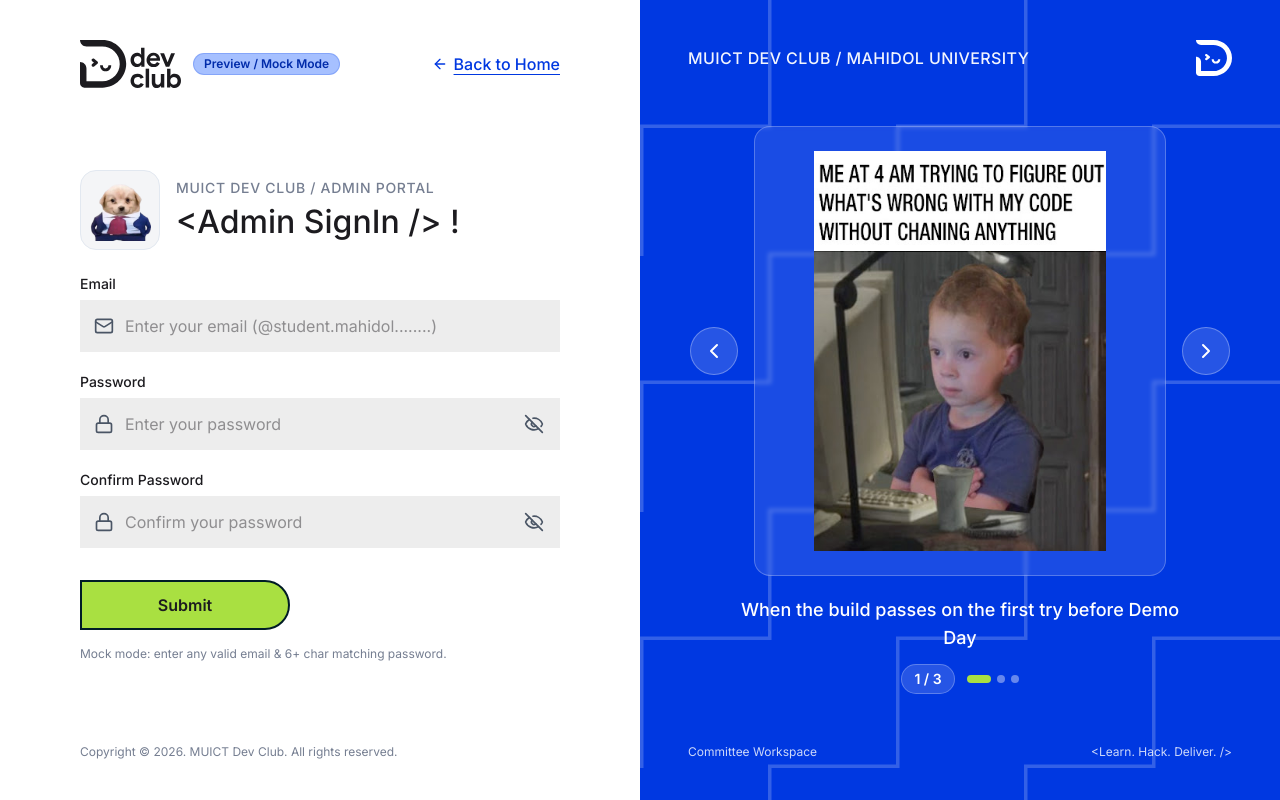
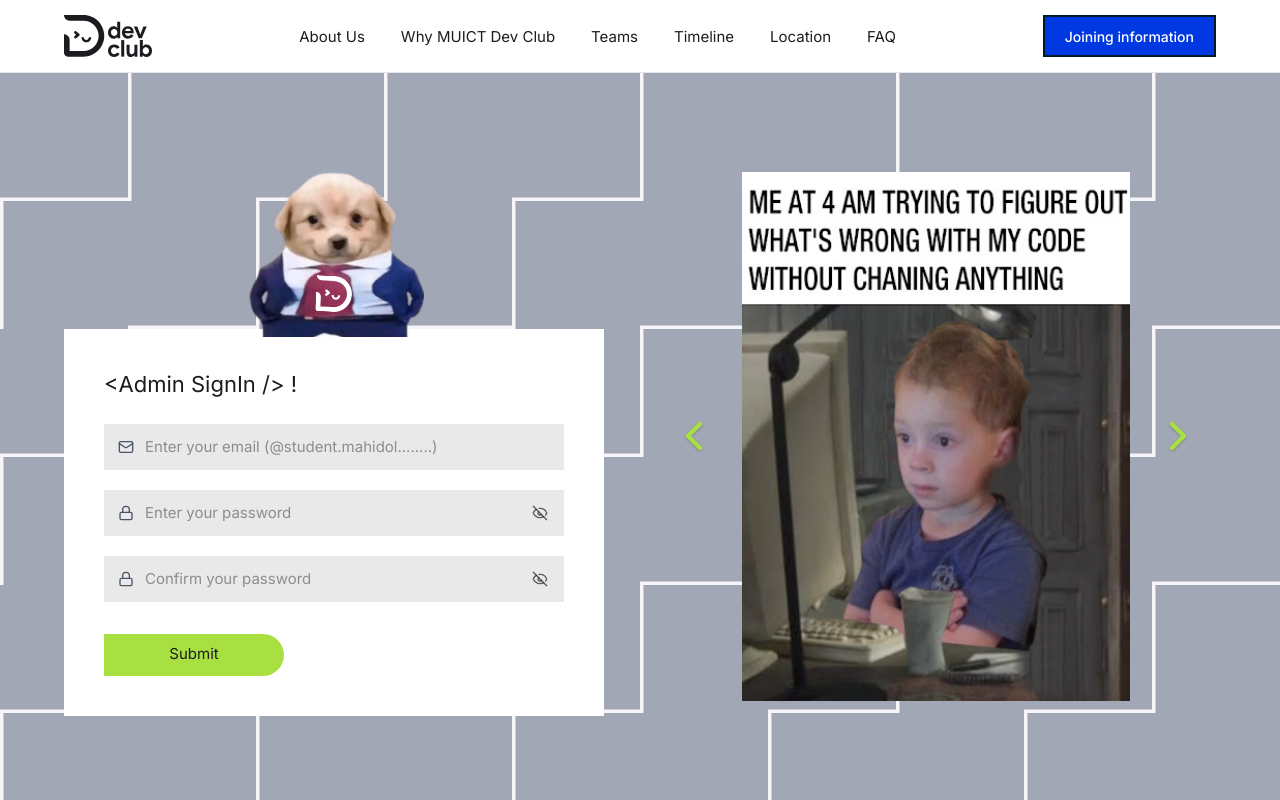
Before and after one commit to SXTIER/dev-club-redesign-2026, a Next.js app: page /admin/login in a window 1280 px wide. Built offline with nearby package versions, Linux system fonts and the light colour scheme.

Commit message:
style(admin): match Admin Signin layout to Figma grey grid canvas, mascot atop white card, and lime meme arrows

```diff
--- a/src/components/admin/AdminLoginView.tsx
+++ b/src/components/admin/AdminLoginView.tsx
@@ -1,10 +1,8 @@
 "use client";
 
 import { useState, type FormEvent } from "react";
-import Link from "next/link";
 import { useRouter } from "next/navigation";
 import {
-  ArrowLeft,
   ChevronLeft,
   ChevronRight,
   Eye,
@@ -12,7 +10,7 @@ import {
   Lock,
   Mail,
 } from "lucide-react";
-import { Badge } from "@/components/ui/Badge";
+import { PublicNavbar } from "@/components/public/PublicNavbar";
 import { ContentImage } from "@/components/ui/ContentImage";
 import { useAppData } from "@/context/AppDataContext";
 import { ApiError } from "@/lib/services/contracts";
@@ -26,7 +24,7 @@ interface FieldErrors {
 
 export function AdminLoginView() {
   const router = useRouter();
-  const { site, signinMemes, mode, services } = useAppData();
+  const { signinMemes, services } = useAppData();
 
   const [email, setEmail] = useState("");
   const [password, setPassword] = useState("");
@@ -108,35 +106,28 @@ export function AdminLoginView() {
   };
 
   return (
-    <div className="min-h-screen w-full bg-[#FFFFFF] flex flex-col lg:grid lg:grid-cols-2 overflow-x-hidden">
-      {/* Left Panel: Sign-in Form */}
-      <div className="flex flex-col justify-between px-5 sm:px-10 lg:px-14 xl:px-20 py-6 sm:py-10 bg-[#FFFFFF]">
-        <div className="flex flex-wrap items-center justify-between gap-4">
-          <div className="flex items-center gap-3">
-            <ContentImage
-              asset={site.logoDark}
-              className="h-10 sm:h-12 w-auto object-contain"
-              priority
+    <div className="min-h-screen w-full flex flex-col bg-[#A1A7B4] overflow-x-hidden">
+      <PublicNavbar />
+
+      <main className="relative flex-1 w-full bg-[#A1A7B4] flex items-center">
+        {/* Stepped White Grid Background Pattern */}
+        <div
+          aria-hidden="true"
+          className="pointer-events-none absolute inset-0 bg-repeat opacity-90"
+          style={{
+            backgroundImage: 'url("/images/figma/hero-pattern.png")',
+            backgroundSize: "1024px 1024px",
+            backgroundPosition: "top left",
+          }}
         />
-            {mode === "mock" ? (
-              <Badge tone="info" className="rounded-full">
-                Preview / Mock Mode
-              </Badge>
-            ) : null}
-          </div>
 
-          <Link
-            href="/"
-            className="inline-flex items-center gap-1.5 text-sm sm:text-base font-medium text-[#0038E1] hover:text-[#002BAA] underline underline-offset-4 focus-visible:outline-2 focus-visible:outline-offset-2 focus-visible:outline-[#0038E1]"
-          >
-            <ArrowLeft className="w-4 h-4" aria-hidden="true" />
-            Back to Home
-          </Link>
-        </div>
-
-        <div className="my-auto py-10 lg:py-14 w-full max-w-[540px] mx-auto">
-          <div className="flex items-center gap-4 mb-6">
-            <div className="w-16 h-16 sm:w-20 sm:h-20 shrink-0 rounded-2xl bg-[#F4F5F7] border border-[#E2E8F0] p-2 flex items-center justify-center overflow-hidden">
+        <div className="relative z-10 w-full max-w-[1440px] mx-auto px-5 sm:px-8 lg:px-12 xl:px-16 py-10 lg:py-14">
+          <div className="grid grid-cols-1 lg:grid-cols-12 gap-10 lg:gap-8 items-center">
+            {/* Left Column: Mascot sitting atop Sharp White Sign-In Card */}
+            <div className="lg:col-span-6 flex flex-col items-center lg:items-start">
+              <div className="w-full max-w-[540px] flex flex-col items-center">
+                {/* Mascot with Dev Club white mark on chest */}
+                <div className="relative w-[156px] h-[156px] sm:w-[180px] sm:h-[180px] -mb-2 z-10 select-none pointer-events-none">
                   <ContentImage
                     asset={{
                       id: "media-signin-doge-avatar",
@@ -146,22 +137,34 @@ export function AdminLoginView() {
                     className="w-full h-full object-contain"
                     priority
                   />
-            </div>
-            <div>
-              <p className="font-mono text-xs sm:text-sm font-medium uppercase tracking-wider text-[#757E91]">
-                MUICT DEV CLUB / ADMIN PORTAL
-              </p>
-              <h1 className="text-2xl sm:text-[32px] font-medium text-[#1C1B1F] leading-tight mt-1">
-                &lt;Admin SignIn /&gt; !
-              </h1>
+                  <div className="absolute left-1/2 bottom-[14%] -translate-x-1/2 rotate-3 w-[32px] h-[32px] sm:w-[36px] sm:h-[36px]">
+                    <ContentImage
+                      asset={{
+                        id: "media-devclub-white-mark",
+                        src: "/images/figma/devclub-white-mark.svg",
+                        alt: "",
+                      }}
+                      className="w-full h-full object-contain"
+                      priority
+                    />
                   </div>
                 </div>
 
-          <form onSubmit={handleSubmit} noValidate className="space-y-5">
+                {/* Sharp-Cornered White Card */}
+                <div className="w-full bg-[#FFFFFF] px-7 sm:px-10 py-8 sm:py-10">
+                  <h1 className="text-xl sm:text-[22px] font-normal text-[#1C1B1F] leading-snug mb-6">
+                    &lt;Admin SignIn /&gt; !
+                  </h1>
+
+                  <form
+                    onSubmit={handleSubmit}
+                    noValidate
+                    className="space-y-4 sm:space-y-5"
+                  >
                     {formError ? (
                       <div
                         role="alert"
-                className="px-4 py-3 border border-[#FB4A2A] bg-[#FAAF98]/25 text-[#B41B00] text-sm font-medium"
+                        className="px-3.5 py-2.5 border border-[#FB4A2A] bg-[#FAAF98]/25 text-[#B41B00] text-sm font-medium"
                       >
                         {formError}
                       </div>
@@ -169,15 +172,12 @@ export function AdminLoginView() {
 
                     {/* Email */}
                     <div>
-              <label
-                htmlFor="admin-email"
-                className="block text-sm font-medium text-[#1C1B1F] mb-1.5"
-              >
+                      <label htmlFor="admin-email" className="sr-only">
                         Email
                       </label>
                       <div className="relative">
                         <Mail
-                  className="w-5 h-5 text-[#4A5565] absolute left-3.5 top-1/2 -translate-y-1/2 pointer-events-none"
+                          className="w-4 h-4 text-[#4A5565] absolute left-3.5 top-1/2 -translate-y-1/2 pointer-events-none"
                           aria-hidden="true"
                         />
                         <input
@@ -193,16 +193,16 @@ export function AdminLoginView() {
                           placeholder="Enter your email (@student.mahidol........)"
                           aria-invalid={Boolean(fieldErrors.email)}
                           className={[
-                    "w-full h-[52px] pl-11 pr-4 text-base text-[#1C1B1F] placeholder:text-[#1C1B1F]/45 transition-colors",
+                            "w-full h-[46px] pl-10 pr-4 text-sm sm:text-[15px] text-[#1C1B1F] placeholder:text-[#1C1B1F]/45 transition-colors",
                             "focus:outline-2 focus:outline-offset-0 focus:outline-[#0038E1]",
                             fieldErrors.email
                               ? "bg-[#FAAF98]/20 border border-[#FB4A2A]"
-                      : "bg-[#E9E9E9]/80 border border-transparent focus:bg-[#FFFFFF] focus:border-[#0038E1]",
+                              : "bg-[#E9E9E9] border border-transparent focus:bg-[#FFFFFF] focus:border-[#0038E1]",
                           ].join(" ")}
                         />
                       </div>
                       {fieldErrors.email ? (
-                <p className="mt-1.5 text-sm font-medium text-[#B41B00]">
+                        <p className="mt-1 text-xs sm:text-sm font-medium text-[#B41B00]">
                           {fieldErrors.email}
                         </p>
                       ) : null}
@@ -210,15 +210,12 @@ export function AdminLoginView() {
 
                     {/* Password */}
                     <div>
-              <label
-                htmlFor="admin-password"
-                className="block text-sm font-medium text-[#1C1B1F] mb-1.5"
-              >
+                      <label htmlFor="admin-password" className="sr-only">
                         Password
                       </label>
                       <div className="relative">
                         <Lock
-                  className="w-5 h-5 text-[#4A5565] absolute left-3.5 top-1/2 -translate-y-1/2 pointer-events-none"
+                          className="w-4 h-4 text-[#4A5565] absolute left-3.5 top-1/2 -translate-y-1/2 pointer-events-none"
                           aria-hidden="true"
                         />
                         <input
@@ -234,28 +231,30 @@ export function AdminLoginView() {
                           placeholder="Enter your password"
                           aria-invalid={Boolean(fieldErrors.password)}
                           className={[
-                    "w-full h-[52px] pl-11 pr-12 text-base text-[#1C1B1F] placeholder:text-[#1C1B1F]/45 transition-colors",
+                            "w-full h-[46px] pl-10 pr-11 text-sm sm:text-[15px] text-[#1C1B1F] placeholder:text-[#1C1B1F]/45 transition-colors",
                             "focus:outline-2 focus:outline-offset-0 focus:outline-[#0038E1]",
                             fieldErrors.password
                               ? "bg-[#FAAF98]/20 border border-[#FB4A2A]"
-                      : "bg-[#E9E9E9]/80 border border-transparent focus:bg-[#FFFFFF] focus:border-[#0038E1]",
+                              : "bg-[#E9E9E9] border border-transparent focus:bg-[#FFFFFF] focus:border-[#0038E1]",
                           ].join(" ")}
                         />
                         <button
                           type="button"
-                  aria-label={showPassword ? "Hide password" : "Show password"}
+                          aria-label={
+                            showPassword ? "Hide password" : "Show password"
+                          }
                           onClick={() => setShowPassword((prev) => !prev)}
-                  className="absolute right-2 top-1/2 -translate-y-1/2 w-9 h-9 inline-flex items-center justify-center text-[#4A5565] hover:text-[#1C1B1F] cursor-pointer focus-visible:outline-2 focus-visible:outline-[#0038E1]"
+                          className="absolute right-2 top-1/2 -translate-y-1/2 w-8 h-8 inline-flex items-center justify-center text-[#1C1B1F]/70 hover:text-[#1C1B1F] cursor-pointer focus-visible:outline-2 focus-visible:outline-[#0038E1]"
                         >
                           {showPassword ? (
-                    <Eye className="w-5 h-5" aria-hidden="true" />
+                            <Eye className="w-4 h-4" aria-hidden="true" />
                           ) : (
-                    <EyeOff className="w-5 h-5" aria-hidden="true" />
+                            <EyeOff className="w-4 h-4" aria-hidden="true" />
                           )}
                         </button>
                       </div>
                       {fieldErrors.password ? (
-                <p className="mt-1.5 text-sm font-medium text-[#B41B00]">
+                        <p className="mt-1 text-xs sm:text-sm font-medium text-[#B41B00]">
                           {fieldErrors.password}
                         </p>
                       ) : null}
@@ -265,13 +264,13 @@ export function AdminLoginView() {
                     <div>
                       <label
                         htmlFor="admin-confirm-password"
-                className="block text-sm font-medium text-[#1C1B1F] mb-1.5"
+                        className="sr-only"
                       >
                         Confirm Password
                       </label>
                       <div className="relative">
                         <Lock
-                  className="w-5 h-5 text-[#4A5565] absolute left-3.5 top-1/2 -translate-y-1/2 pointer-events-none"
+                          className="w-4 h-4 text-[#4A5565] absolute left-3.5 top-1/2 -translate-y-1/2 pointer-events-none"
                           aria-hidden="true"
                         />
                         <input
@@ -287,11 +286,11 @@ export function AdminLoginView() {
                           placeholder="Confirm your password"
                           aria-invalid={Boolean(fieldErrors.confirmPassword)}
                           className={[
-                    "w-full h-[52px] pl-11 pr-12 text-base text-[#1C1B1F] placeholder:text-[#1C1B1F]/45 transition-colors",
+                            "w-full h-[46px] pl-10 pr-11 text-sm sm:text-[15px] text-[#1C1B1F] placeholder:text-[#1C1B1F]/45 transition-colors",
                             "focus:outline-2 focus:outline-offset-0 focus:outline-[#0038E1]",
                             fieldErrors.confirmPassword
                               ? "bg-[#FAAF98]/20 border border-[#FB4A2A]"
-                      : "bg-[#E9E9E9]/80 border border-transparent focus:bg-[#FFFFFF] focus:border-[#0038E1]",
+                              : "bg-[#E9E9E9] border border-transparent focus:bg-[#FFFFFF] focus:border-[#0038E1]",
                           ].join(" ")}
                         />
                         <button
@@ -301,91 +300,60 @@ export function AdminLoginView() {
                               ? "Hide confirm password"
                               : "Show confirm password"
                           }
-                  onClick={() => setShowConfirmPassword((prev) => !prev)}
-                  className="absolute right-2 top-1/2 -translate-y-1/2 w-9 h-9 inline-flex items-center justify-center text-[#4A5565] hover:text-[#1C1B1F] cursor-pointer focus-visible:outline-2 focus-visible:outline-[#0038E1]"
+                          onClick={() =>
+                            setShowConfirmPassword((prev) => !prev)
+                          }
+                          className="absolute right-2 top-1/2 -translate-y-1/2 w-8 h-8 inline-flex items-center justify-center text-[#1C1B1F]/70 hover:text-[#1C1B1F] cursor-pointer focus-visible:outline-2 focus-visible:outline-[#0038E1]"
                         >
                           {showConfirmPassword ? (
-                    <Eye className="w-5 h-5" aria-hidden="true" />
+                            <Eye className="w-4 h-4" aria-hidden="true" />
                           ) : (
-                    <EyeOff className="w-5 h-5" aria-hidden="true" />
+                            <EyeOff className="w-4 h-4" aria-hidden="true" />
                           )}
                         </button>
                       </div>
                       {fieldErrors.confirmPassword ? (
-                <p className="mt-1.5 text-sm font-medium text-[#B41B00]">
+                        <p className="mt-1 text-xs sm:text-sm font-medium text-[#B41B00]">
                           {fieldErrors.confirmPassword}
                         </p>
                       ) : null}
                     </div>
 
-            <div className="pt-3 flex flex-wrap items-center justify-between gap-4">
+                    <div className="pt-3">
                       <button
                         type="submit"
                         disabled={isSubmitting}
-                className="h-[50px] min-w-[210px] px-8 bg-[#A9E041] text-[#1C1B1F] text-base font-semibold border-2 border-[#001C26] rounded-r-[60px] hover:bg-[#97CE32] active:bg-[#86BC24] transition-colors cursor-pointer disabled:opacity-60 disabled:cursor-not-allowed focus-visible:outline-2 focus-visible:outline-offset-2 focus-visible:outline-[#0038E1]"
+                        className="h-[42px] min-w-[180px] px-8 bg-[#A9E041] text-[#1C1B1F] text-[15px] font-normal rounded-r-[60px] rounded-l-none hover:bg-[#97CE32] active:bg-[#86BC24] transition-colors cursor-pointer disabled:opacity-60 disabled:cursor-not-allowed focus-visible:outline-2 focus-visible:outline-offset-2 focus-visible:outline-[#0038E1]"
                       >
                         {isSubmitting ? "Signing in..." : "Submit"}
                       </button>
-
-              {mode === "mock" ? (
-                <p className="text-xs text-[#757E91]">
-                  Mock mode: enter any valid email &amp; 6+ char matching
-                  password.
-                </p>
-              ) : null}
                     </div>
                   </form>
                 </div>
-
-        <p className="text-xs text-[#757E91]">
-          {site.footer.copyright}
-        </p>
+              </div>
             </div>
 
-      {/* Right Panel: Royal Blue Meme Carousel */}
-      <div className="relative bg-[#0038E1] text-white flex flex-col justify-between px-5 sm:px-10 lg:px-12 py-8 sm:py-10 overflow-hidden">
-        <div
-          aria-hidden="true"
-          className="pointer-events-none absolute inset-0 bg-repeat opacity-20"
-          style={{
-            backgroundImage: 'url("/images/figma/hero-pattern.png")',
-            backgroundSize: "1024px 1024px",
-            backgroundPosition: "top left",
-          }}
-        />
-
-        <div className="relative z-10 flex items-center justify-between gap-4">
-          <p className="text-xs sm:text-sm lg:text-base font-medium tracking-wide uppercase text-white/95">
-            MUICT DEV CLUB / MAHIDOL UNIVERSITY
-          </p>
-          <ContentImage
-            asset={{
-              id: "media-devclub-white-mark",
-              src: "/images/figma/devclub-white-mark.svg",
-              alt: "MUICT Dev Club white mark",
-            }}
-            className="h-9 w-9 object-contain shrink-0"
-            priority
-          />
-        </div>
-
-        <div className="relative z-10 my-auto py-8 flex flex-col items-center">
+            {/* Right Column: Meme Image Flanked by Lime Green Chevrons */}
+            <div className="lg:col-span-6 flex items-center justify-center">
               {currentSlide ? (
-            <div className="w-full max-w-[540px]">
-              <div className="flex items-center gap-2 sm:gap-4">
+                <div className="w-full max-w-[540px] flex items-center justify-center gap-3 sm:gap-5">
                   <button
                     type="button"
                     aria-label="Previous meme"
                     onClick={handlePrevMeme}
-                  className="shrink-0 w-10 h-10 sm:w-12 sm:h-12 rounded-full bg-white/15 hover:bg-white/25 border border-white/30 inline-flex items-center justify-center text-white transition-colors cursor-pointer focus-visible:outline-2 focus-visible:outline-white"
+                    className="shrink-0 p-1 text-[#A9E041] hover:text-[#B9EC58] transition-transform hover:scale-110 cursor-pointer focus-visible:outline-2 focus-visible:outline-[#0038E1]"
                   >
-                  <ChevronLeft className="w-6 h-6" aria-hidden="true" />
+                    <ChevronLeft
+                      className="w-9 h-9 sm:w-12 sm:h-12 drop-shadow-[0_1px_1px_rgba(0,0,0,0.25)]"
+                      strokeWidth={2.25}
+                      aria-hidden="true"
+                    />
                   </button>
 
-                <div className="flex-1 min-w-0 bg-white/10 backdrop-blur-[2px] border border-white/25 rounded-2xl p-4 sm:p-6 flex items-center justify-center">
+                  <div className="flex-1 min-w-0 flex items-center justify-center">
                     <ContentImage
                       asset={currentSlide}
-                    className="w-full h-[240px] sm:h-[340px] lg:h-[400px] object-contain rounded-lg"
+                      className="w-full max-h-[420px] sm:max-h-[540px] object-contain"
                       priority
                     />
                   </div>
@@ -394,54 +362,28 @@ export function AdminLoginView() {
                     type="button"
                     aria-label="Next meme"
                     onClick={handleNextMeme}
-                  className="shrink-0 w-10 h-10 sm:w-12 sm:h-12 rounded-full bg-white/15 hover:bg-white/25 border border-white/30 inline-flex items-center justify-center text-white transition-colors cursor-pointer focus-visible:outline-2 focus-visible:outline-white"
+                    className="shrink-0 p-1 text-[#A9E041] hover:text-[#B9EC58] transition-transform hover:scale-110 cursor-pointer focus-visible:outline-2 focus-visible:outline-[#0038E1]"
                   >
-                  <ChevronRight className="w-6 h-6" aria-hidden="true" />
+                    <ChevronRight
+                      className="w-9 h-9 sm:w-12 sm:h-12 drop-shadow-[0_1px_1px_rgba(0,0,0,0.25)]"
+                      strokeWidth={2.25}
+                      aria-hidden="true"
+                    />
                   </button>
-              </div>
 
-              <div className="mt-5 flex flex-col items-center text-center gap-3">
-                {currentSlide.caption ? (
-                  <p className="text-base sm:text-lg font-medium text-white max-w-md">
-                    {currentSlide.caption}
-                  </p>
-                ) : null}
-
-                <div className="flex items-center gap-3">
-                  <span
-                    data-testid="meme-counter"
-                    className="font-mono text-xs sm:text-sm font-semibold px-3 py-1 rounded-full bg-white/15 border border-white/25 text-white"
-                  >
+                  {/* Accessible slide metadata for screen readers & tests */}
+                  <span data-testid="meme-counter" className="sr-only">
                     {safeIndex + 1} / {totalSlides}
                   </span>
-
-                  <div className="flex items-center gap-1.5">
-                    {slides.map((slide, idx) => (
-                      <button
-                        key={slide.id}
-                        type="button"
-                        aria-label={`Go to meme ${idx + 1}`}
-                        onClick={() => setSlideIndex(idx)}
-                        className={[
-                          "h-2 rounded-full transition-all cursor-pointer",
-                          idx === safeIndex
-                            ? "w-6 bg-[#A9E041]"
-                            : "w-2 bg-white/40 hover:bg-white/70",
-                        ].join(" ")}
-                      />
-                    ))}
+                  {currentSlide.caption ? (
+                    <span className="sr-only">{currentSlide.caption}</span>
+                  ) : null}
+                </div>
+              ) : null}
             </div>
           </div>
         </div>
-            </div>
-          ) : null}
-        </div>
-
-        <div className="relative z-10 flex items-center justify-between text-xs text-white/80">
-          <span>Committee Workspace</span>
-          <span className="font-mono">&lt;Learn. Hack. Deliver. /&gt;</span>
-        </div>
-      </div>
+      </main>
     </div>
   );
 }
```
Also changed, not shown: 1 other file (tests, documents, lock files or other folders). Lines whose indentation alone changed are shown as unchanged.
